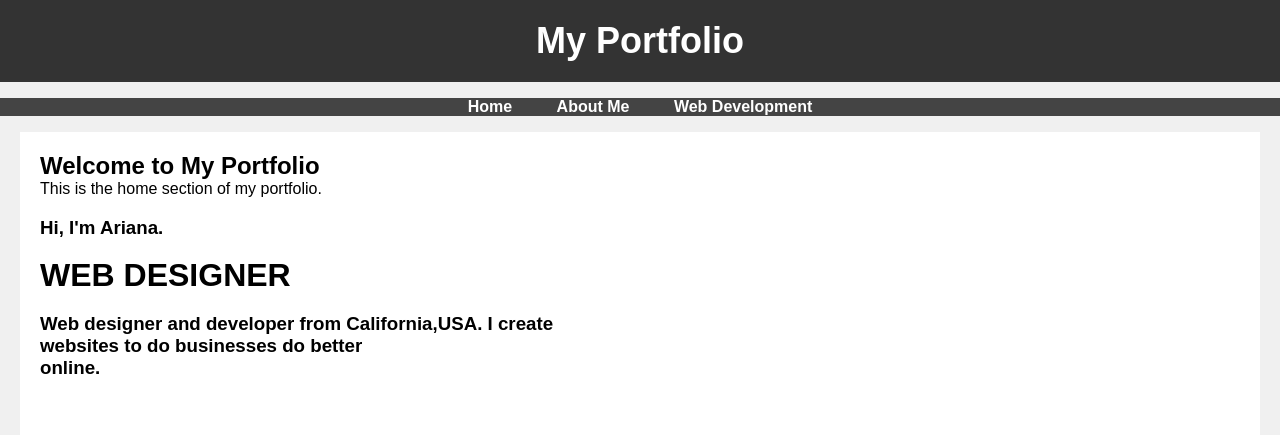
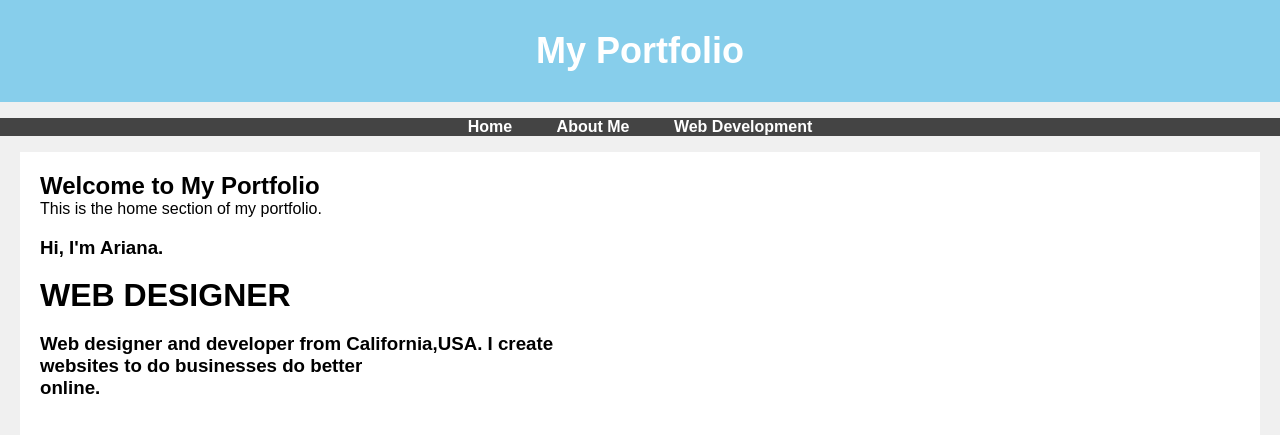
Before and after one commit to 220000001074/220000001074.github.io, a plain HTML site: page ForSample.html in a window 1280 px wide. Shown: the top 435 px of the page. Drawn offline with Linux system fonts and the light colour scheme.

Commit message:
Update ForSample.html

```diff
--- a/ForSample.html
+++ b/ForSample.html
@@ -19,9 +19,9 @@
 
         /* Header styles */
         header {
-            background-color: #333;
-            color: #fff;
-            padding: 20px 0;
+            background-color: skyblue;
+            color: white;
+            padding: 30px 0;
             text-align: center;
         }
 
```
